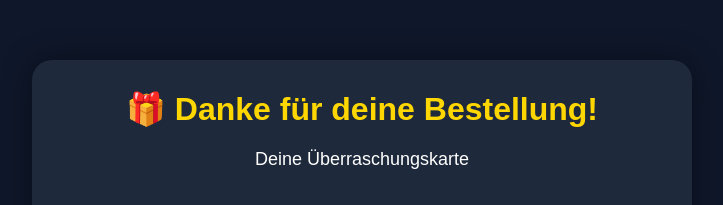
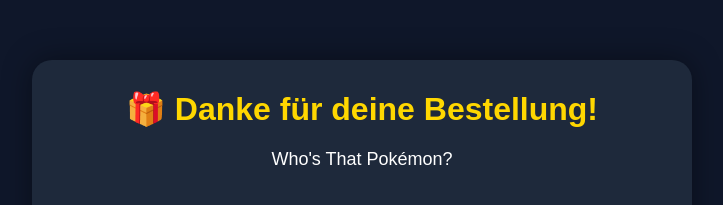
Before and after one commit to niklaspekrul/pokemon-nfc, a plain HTML site: page index.html in a window 1280 px wide. Shown: the part 203-408 px from the top of the page, without its empty margins (278-1001 px from the left). Drawn offline with Linux system fonts and the light colour scheme.

Commit message:
Update index.html

```diff
--- a/index.html
+++ b/index.html
@@ -50,11 +50,11 @@
 
 <h1>🎁 Danke für deine Bestellung!</h1>
 
-<p>Deine Überraschungskarte</p>
+<p>Who's That Pokémon?</p>
 
 <img id="pokemon" src="" alt="Pokémon Karte">
 
-<p>Viel Spaß beim Sammeln! ❤️</p>
+<p>Viel Spaß beim Sammeln!❤️</p>
 
 </div>
 
```
